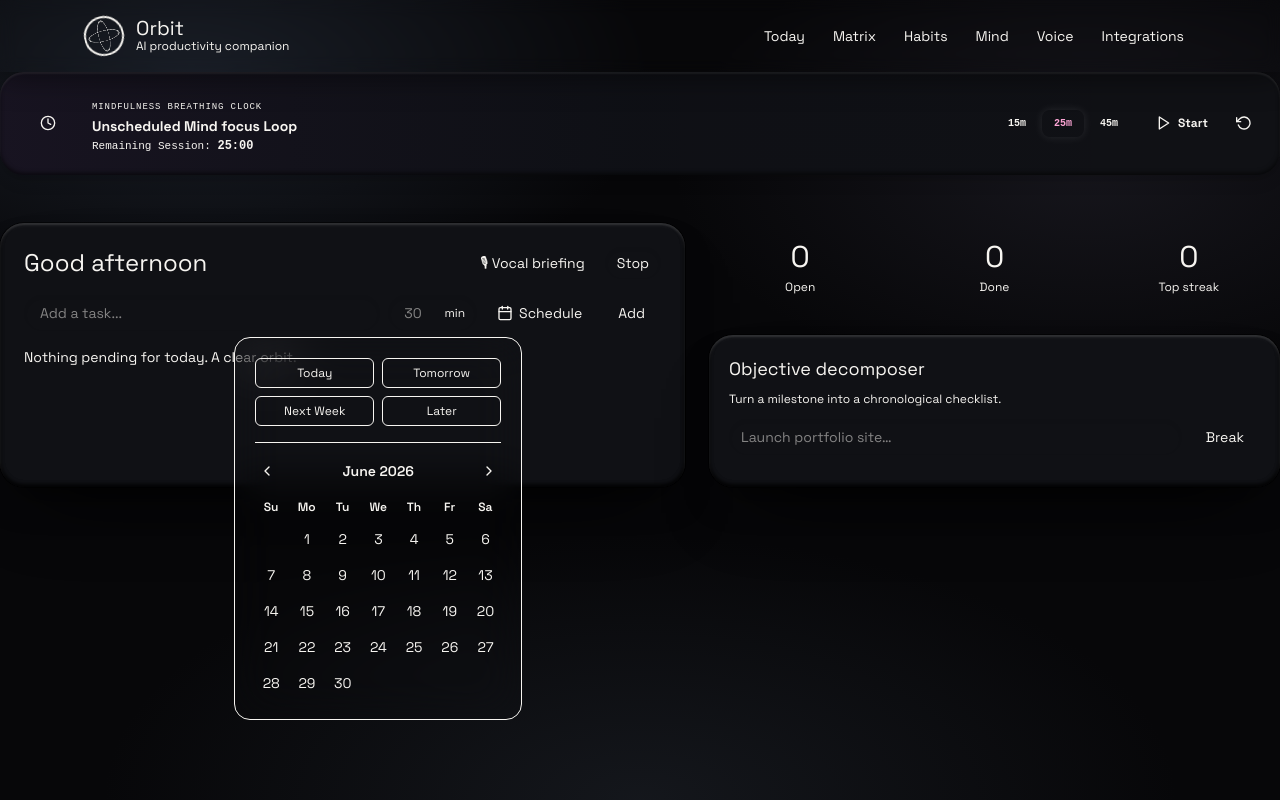
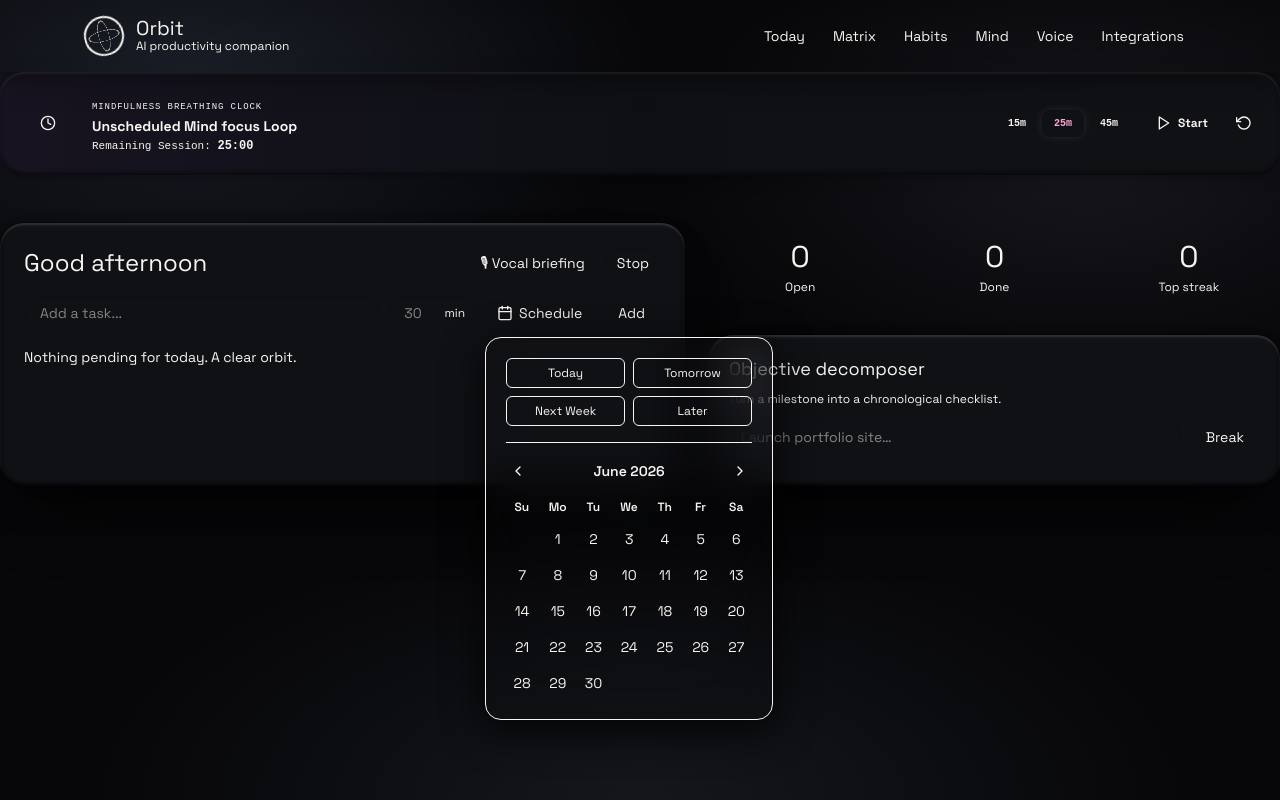
Before and after one commit to AvneetSingh11/vibe-plan-space, a React (Vite) app: page / in a window 1280 px wide. Both pictures are taken after a click on the button "Schedule". Built offline with nearby package versions, Linux system fonts and the light colour scheme.

Commit message:
Use React Portals for PremiumDatePicker to prevent z-index overflow issues

```diff
--- a/src/components/EisenhowerMatrix.tsx
+++ b/src/components/EisenhowerMatrix.tsx
@@ -105,6 +105,7 @@ export default function EisenhowerMatrix({
                   <PremiumDatePicker
                       value={task.deadline}
                       onChange={(d) => { if(onUpdateDeadline) onUpdateDeadline(task.id, d); }}
+                      compact={true}
                     />
                     <div className="flex items-center gap-1 text-[10px] text-muted-foreground font-mono bg-surface p-1 px-1.5 rounded-lg border-none ring-0">
                     <Clock className="w-3 h-3 text-muted-foreground" />
--- a/src/components/PremiumDatePicker.tsx
+++ b/src/components/PremiumDatePicker.tsx
@@ -1,4 +1,5 @@
 import React, { useState, useRef, useEffect } from "react";
+import { createPortal } from "react-dom";
 import { Calendar as CalendarIcon, ChevronLeft, ChevronRight } from "lucide-react";
 
 interface PremiumDatePickerProps {
@@ -12,6 +13,8 @@ interface PremiumDatePickerProps {
 export default function PremiumDatePicker({ value, onChange, className = "", placeholder = "Schedule", compact = false }: PremiumDatePickerProps) {
   const [isOpen, setIsOpen] = useState(false);
   const popoverRef = useRef<HTMLDivElement>(null);
+  const buttonRef = useRef<HTMLButtonElement>(null);
+  const [coords, setCoords] = useState({ top: 0, left: 0, right: 0, alignRight: false });
 
   // Parse current value or default to today for calendar view
   const initialDate = value ? new Date(value) : new Date();
@@ -19,13 +22,28 @@ export default function PremiumDatePicker({ value, onChange, className = "", pla
 
   useEffect(() => {
     function handleClickOutside(event: MouseEvent) {
-      if (popoverRef.current && !popoverRef.current.contains(event.target as Node)) {
+      if (popoverRef.current && !popoverRef.current.contains(event.target as Node) &&
+          buttonRef.current && !buttonRef.current.contains(event.target as Node)) {
         setIsOpen(false);
       }
     }
+    if (isOpen) {
       document.addEventListener("mousedown", handleClickOutside);
+      // Adjust position dynamically
+      if (buttonRef.current) {
+        const rect = buttonRef.current.getBoundingClientRect();
+        // If it's on the right half of the screen, align popover's right edge to button's right edge
+        const alignRight = rect.left > window.innerWidth / 2;
+        setCoords({
+          top: rect.bottom + window.scrollY,
+          left: rect.left + window.scrollX,
+          right: window.innerWidth - rect.right,
+          alignRight
+        });
+      }
+    }
     return () => document.removeEventListener("mousedown", handleClickOutside);
-  }, []);
+  }, [isOpen]);
 
   const formatDateLabel = (dateStr?: string) => {
     if (!dateStr) return placeholder;
@@ -34,11 +52,8 @@ export default function PremiumDatePicker({ value, onChange, className = "", pla
     const tomorrow = new Date(today);
     tomorrow.setDate(tomorrow.getDate() + 1);
 
-    const isToday = d.toDateString() === today.toDateString();
-    const isTomorrow = d.toDateString() === tomorrow.toDateString();
-
-    if (isToday) return "Today";
-    if (isTomorrow) return "Tomorrow";
+    if (d.toDateString() === today.toDateString()) return "Today";
+    if (d.toDateString() === tomorrow.toDateString()) return "Tomorrow";
     return d.toLocaleDateString('en-US', { month: 'short', day: 'numeric' });
   };
 
@@ -67,39 +82,34 @@ export default function PremiumDatePicker({ value, onChange, className = "", pla
   const prevMonth = () => setViewDate(new Date(year, month - 1, 1));
   const nextMonth = () => setViewDate(new Date(year, month + 1, 1));
 
-  return (
-    <div className={`relative inline-block ${className}`} ref={popoverRef}>
-      <button
-        type="button"
-        onClick={() => setIsOpen(!isOpen)}
-        className={`flex items-center gap-1.5 rounded-lg bg-surface text-sm transition focus:outline-none focus:ring-0 border-none ring-0 ${compact ? 'p-1.5' : 'px-3 py-1.5'} ${value ? 'text-primary' : 'text-muted-foreground'} hover:bg-surface-elevated hover:text-foreground`}
+  const popoverContent = isOpen ? (
+    <div
+      ref={popoverRef}
+      className="absolute z-[99999] mt-2 p-5 w-72 rounded-2xl bg-card border border-border shadow-[0_10px_40px_rgba(0,0,0,0.8)] backdrop-blur-xl animate-in fade-in zoom-in-95 duration-200"
+      style={{
+        top: coords.top,
+        ...(coords.alignRight ? { right: coords.right } : { left: coords.left })
+      }}
     >
-        <CalendarIcon className="w-4 h-4" />
-        {!compact && formatDateLabel(value)}
-      </button>
-
-      {isOpen && (
-        <div className="absolute z-[100] mt-2 p-5 w-72 rounded-2xl bg-card border border-border shadow-3d backdrop-blur-xl right-0 md:-translate-x-1/4 animate-in fade-in zoom-in-95 duration-200 origin-top-right">
-
       {/* Quick Selects */}
       <div className="grid grid-cols-2 gap-2 mb-4">
-            <button type="button" onClick={() => handleQuickSelect(0)} className="py-1.5 text-xs rounded-md bg-surface hover:bg-surface-elevated border border-border transition">Today</button>
-            <button type="button" onClick={() => handleQuickSelect(1)} className="py-1.5 text-xs rounded-md bg-surface hover:bg-surface-elevated border border-border transition">Tomorrow</button>
-            <button type="button" onClick={() => handleQuickSelect(5)} className="py-1.5 text-xs rounded-md bg-surface hover:bg-surface-elevated border border-border transition">Next Week</button>
-            <button type="button" onClick={() => handleQuickSelect(14)} className="py-1.5 text-xs rounded-md bg-surface hover:bg-surface-elevated border border-border transition">Later</button>
+        <button type="button" onClick={() => handleQuickSelect(0)} className="py-1.5 text-xs rounded-md bg-surface hover:bg-surface-elevated border border-border transition cursor-pointer">Today</button>
+        <button type="button" onClick={() => handleQuickSelect(1)} className="py-1.5 text-xs rounded-md bg-surface hover:bg-surface-elevated border border-border transition cursor-pointer">Tomorrow</button>
+        <button type="button" onClick={() => handleQuickSelect(5)} className="py-1.5 text-xs rounded-md bg-surface hover:bg-surface-elevated border border-border transition cursor-pointer">Next Week</button>
+        <button type="button" onClick={() => handleQuickSelect(14)} className="py-1.5 text-xs rounded-md bg-surface hover:bg-surface-elevated border border-border transition cursor-pointer">Later</button>
       </div>
 
       <hr className="border-border mb-4" />
 
       {/* Calendar Header */}
       <div className="flex items-center justify-between mb-4">
-            <button type="button" onClick={prevMonth} className="p-1 rounded-md hover:bg-surface transition text-muted-foreground">
+        <button type="button" onClick={prevMonth} className="p-1 rounded-md hover:bg-surface transition text-muted-foreground cursor-pointer">
           <ChevronLeft className="w-4 h-4" />
         </button>
         <div className="text-sm font-semibold text-foreground">
           {viewDate.toLocaleDateString('en-US', { month: 'long', year: 'numeric' })}
         </div>
-            <button type="button" onClick={nextMonth} className="p-1 rounded-md hover:bg-surface transition text-muted-foreground">
+        <button type="button" onClick={nextMonth} className="p-1 rounded-md hover:bg-surface transition text-muted-foreground cursor-pointer">
           <ChevronRight className="w-4 h-4" />
         </button>
       </div>
@@ -120,7 +130,7 @@ export default function PremiumDatePicker({ value, onChange, className = "", pla
               key={day}
               type="button"
               onClick={() => handleSelectExactDate(day)}
-                  className={`w-8 h-8 rounded-full flex items-center justify-center text-sm transition-all ${
+              className={`w-8 h-8 rounded-full flex items-center justify-center text-sm transition-all cursor-pointer ${
                 isSelected
                   ? 'bg-primary text-primary-foreground shadow-[0_0_10px_rgba(var(--primary),0.5)] scale-110'
                   : 'hover:bg-surface-elevated hover:scale-105 text-foreground'
@@ -132,7 +142,21 @@ export default function PremiumDatePicker({ value, onChange, className = "", pla
         })}
       </div>
     </div>
-      )}
+  ) : null;
+
+  return (
+    <div className={`relative inline-block ${className}`}>
+      <button
+        ref={buttonRef}
+        type="button"
+        onClick={() => setIsOpen(!isOpen)}
+        className={`flex items-center gap-1.5 rounded-lg bg-surface text-sm transition focus:outline-none focus:ring-0 border-none ring-0 ${compact ? 'p-1.5' : 'px-3 py-1.5'} ${value ? 'text-primary' : 'text-muted-foreground'} hover:bg-surface-elevated hover:text-foreground cursor-pointer active:scale-95`}
+      >
+        <CalendarIcon className="w-4 h-4" />
+        {!compact && formatDateLabel(value)}
+      </button>
+
+      {isOpen && typeof document !== 'undefined' && createPortal(popoverContent, document.body)}
     </div>
   );
 }
```
Lines whose indentation alone changed are shown as unchanged.
